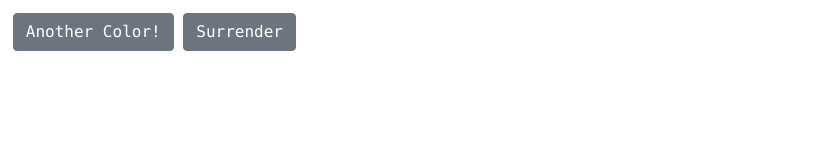
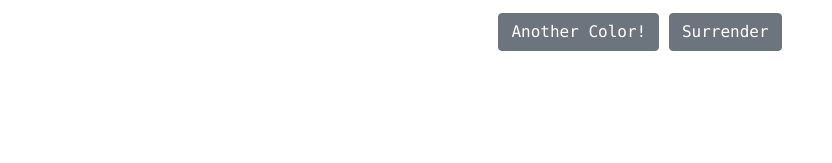
Before and after one commit to AgustinRamiroDiaz/Guess-Color-Names, a plain HTML site: page index.html in a window 1280 px wide. Shown: the whole page, without its empty margins (0-832 px from the left). Drawn offline with nearby package versions, Linux system fonts and the light colour scheme; no server answers.

Commit message:
Html drawing

```diff
--- a/index.html
+++ b/index.html
@@ -3,18 +3,25 @@
 <meta charset="UTF-8">
 
 <head>
-    <link href="https://cdn.jsdelivr.net/npm/bootstrap@5.0.0-beta2/dist/css/bootstrap.min.css" rel="stylesheet" integrity="sha384-BmbxuPwQa2lc/FVzBcNJ7UAyJxM6wuqIj61tLrc4wSX0szH/Ev+nYRRuWlolflfl" crossorigin="anonymous">
+    <link href="https://cdn.jsdelivr.net/npm/bootstrap@5.0.0-beta2/dist/css/bootstrap.min.css" rel="stylesheet"
+        integrity="sha384-BmbxuPwQa2lc/FVzBcNJ7UAyJxM6wuqIj61tLrc4wSX0szH/Ev+nYRRuWlolflfl" crossorigin="anonymous">
     <title>Guess Color Names!</title>
     <script type="text/javascript" src="js/color.js"></script>
 </head>
 
-<body class="font-monospace" style="color: #ffffff ;margin: 1%">
-    <button type="button" class="btn btn-secondary" onclick="nextColor()">Another Color!</button>
-    <button type="button" class="btn btn-secondary" onclick="surrender()">Surrender</button>
-    <h1 id="colorName" style="letter-spacing: .1em"></h1>
+<body class="font-monospace" style="color: #ffffff ;margin: 1%; text-align: center">
+    <div id='buttons'>
+        <button type="button" class="btn btn-secondary" onclick="nextColor()">Another Color!</button>
+        <button type="button" class="btn btn-secondary" onclick="surrender()">Surrender</button>
+    </div>
+
+    <h1 id="colorName" style="letter-spacing: .1em; margin: 5%"></h1>
     <div id="keyboard"></div>
-    <h4 id="usedLetters"></h4>
-    <h4 id="misses"></h4>
+
+    <div style="margin: 5%">
+        <h4 id="usedLetters"></h4>
+        <h4 id="misses"></h4>
+    </div>
 
 </body>
 
```
